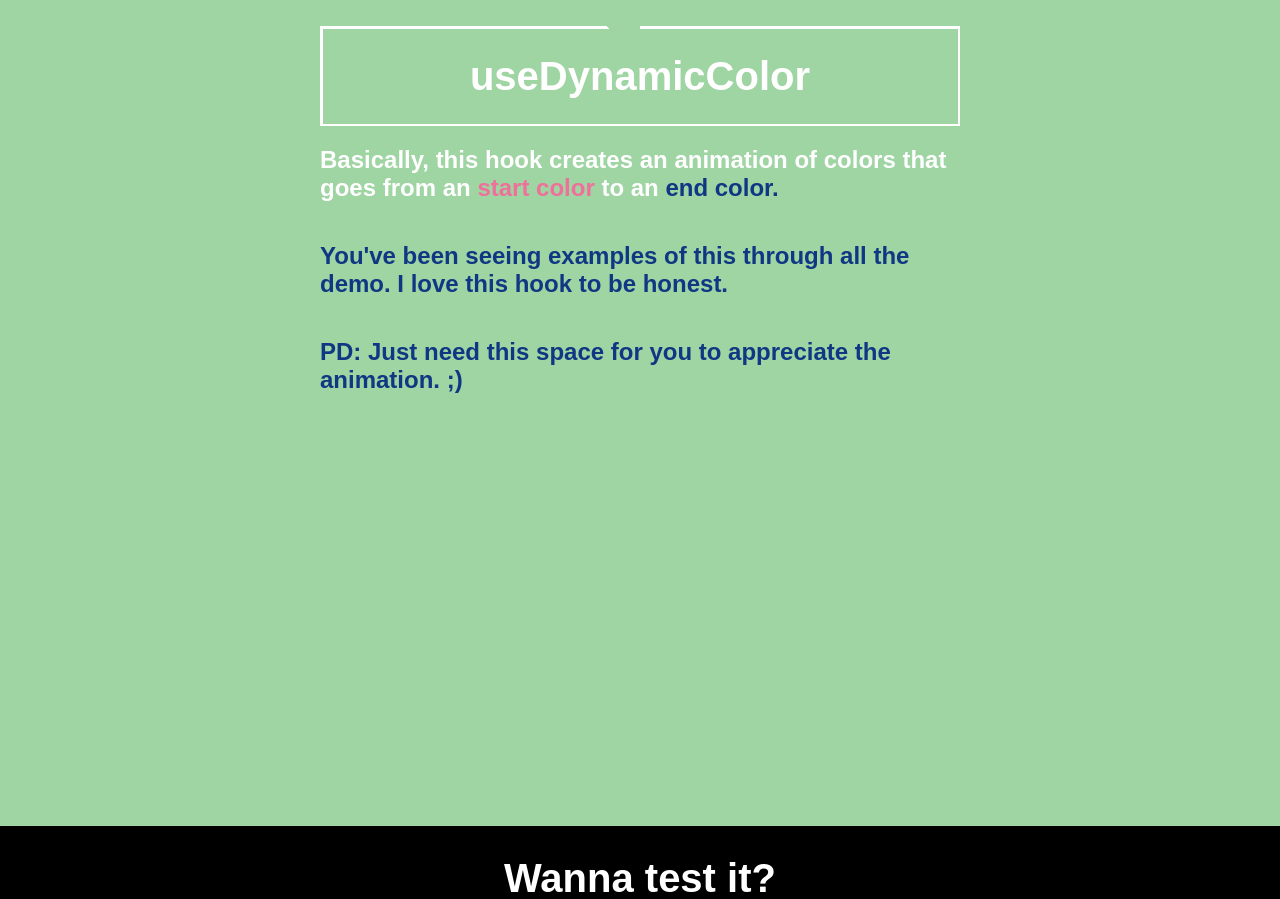
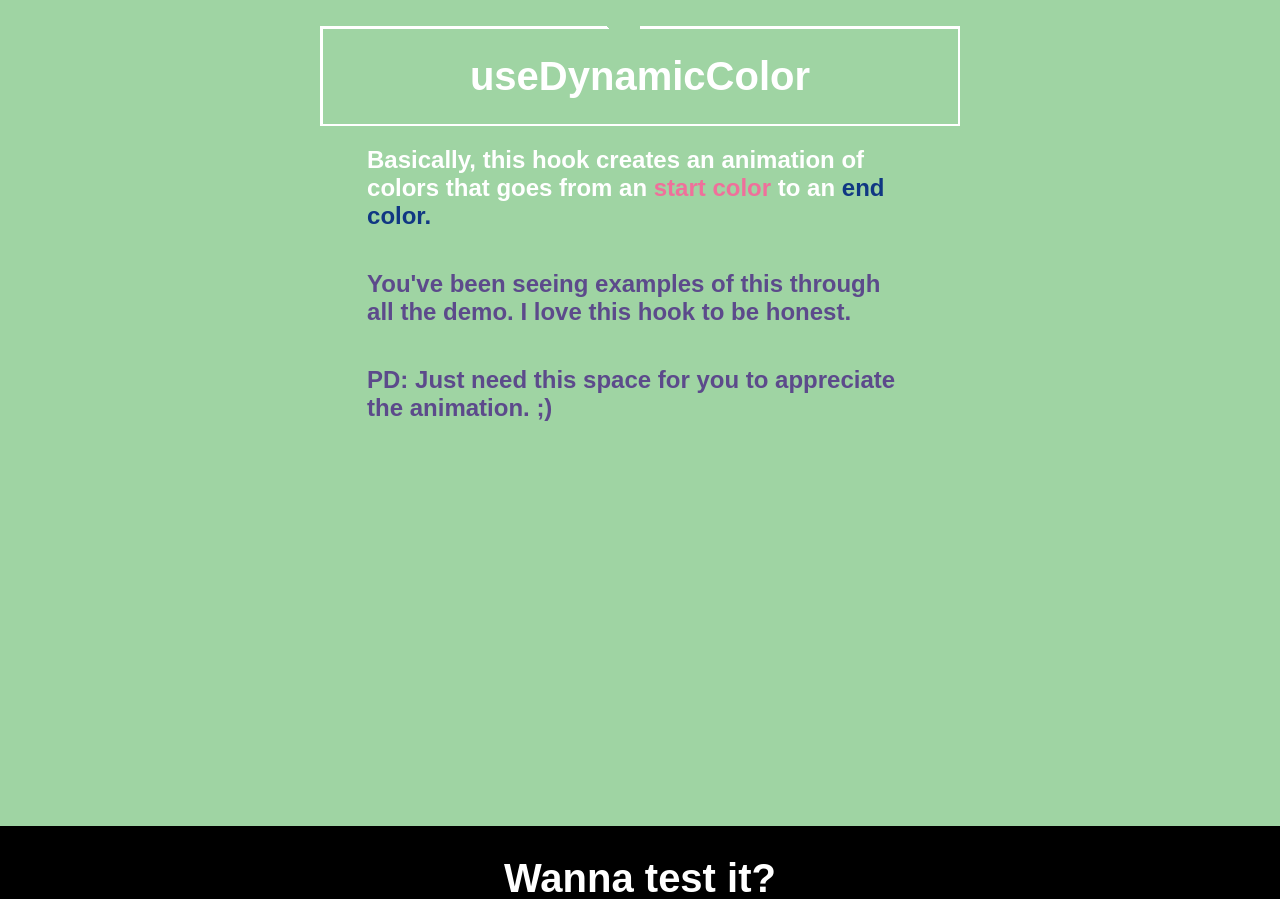
Before and after one commit to zJaaal/react-scroll-utilities, a React (Vite) app: page / in a window 1280 px wide. Shown: the part 3840-4739 px from the top of the page. Built offline with nearby package versions, Linux system fonts and the light colour scheme; grey boxes are pictures that could not be loaded; a web font is replaced by a local one.

Commit message:
enhance color animation

```diff
--- a/src/site/components/dynamic/Dynamic.tsx
+++ b/src/site/components/dynamic/Dynamic.tsx
@@ -22,7 +22,7 @@ const Dynamic = () => {
     startColor: [239, 112, 155],
     endColor: [16, 55, 131],
     elementRef: exampleRef,
-    anchor: "bottom",
+    anchor: "middle",
   });
   return (
     <div
@@ -45,24 +45,27 @@ const Dynamic = () => {
       >
         <h1 style={{ color: color, fontSize: "40px" }}>useDynamicColor</h1>
       </Rectangle>
+      <div
+        ref={exampleRef}
+        style={{
+          display: "flex",
+          flexDirection: "column",
+          alignItems: "center",
+        }}
+      >
         <h2 style={{ marginTop: "20px", color, width: "50%" }}>
           Basically, this hook creates an animation of colors that goes from an{" "}
           <span style={{ color: "#ef709b" }}>start color</span> to an{" "}
           <span style={{ color: "#103783" }}>end color.</span>
         </h2>
-      <h2
-        style={{ marginTop: "40px", color: exampleColor, width: "50%" }}
-        ref={exampleRef}
-      >
+        <h2 style={{ marginTop: "40px", color: exampleColor, width: "50%" }}>
           You've been seeing examples of this through all the demo. I love this
           hook to be honest.
         </h2>
-      <h2
-        style={{ marginTop: "40px", color: exampleColor, width: "50%" }}
-        ref={exampleRef}
-      >
+        <h2 style={{ marginTop: "40px", color: exampleColor, width: "50%" }}>
           PD: Just need this space for you to appreciate the animation. ;)
         </h2>
+      </div>
     </div>
   );
 };
```
Lines whose indentation alone changed are shown as unchanged.
